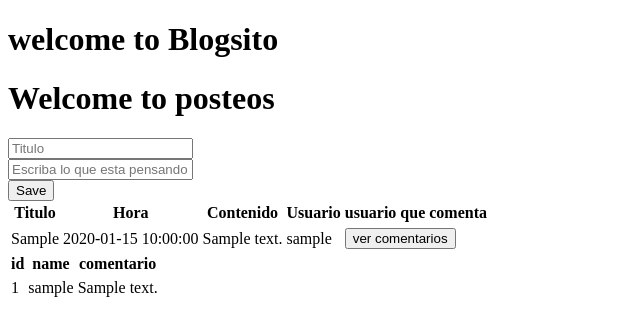
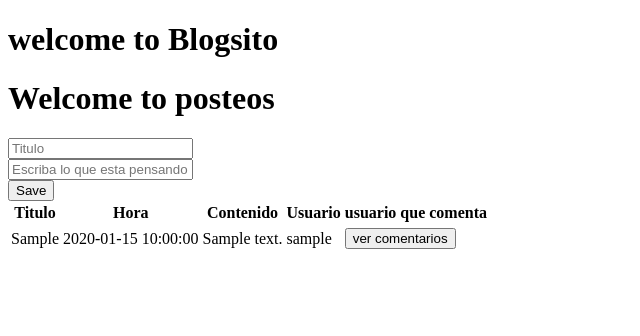
Before and after one commit to Magucero/blogsito, a Flask app: page /posts in a window 1280 px wide. Shown: the top 336 px of the page, without its empty margins (0-640 px from the left). Run offline with Flask 3, Linux system fonts and the light colour scheme; tables that the repository leaves empty hold one stand-in row (values such as "Sample post").

Commit message:
esta para hacerle el front perrito malvado

```diff
--- a/app.py
+++ b/app.py
@@ -51,7 +51,8 @@ def logout():
 
 @app.route('/posts/<int:posts_id>',methods = ['GET','POST'])
 def posteos_ver(posts_id):
-     comentarios = Comentario.query.all()
+     #comentarios = Comentario.query.all()
+     comentarios_filter = Comentario.query.filter_by(post_id = posts_id )
      posteo = Posts.query.get_or_404(posts_id)
 
      if request.method == 'POST':
@@ -72,7 +73,7 @@ def posteos_ver(posts_id):
      return render_template(
          'posteos_ver.html',
               posteo = posteo,
-              comentarios = comentarios
+              comentarios = comentarios_filter
               )
 
 
@@ -95,7 +96,7 @@ def posts():
 
         db.session.add(post)
         db.session.commit()
-        return redirect(url_for('index'))
+        return redirect(url_for('posts'))
 
     return render_template(
         'posts.html',
@@ -149,7 +150,7 @@ def register():
         db.session.commit()
 
         flash('usuario creado con exito','succes')
-        return redirect(url_for('index'))
+        return redirect(url_for('login'))
 
     return render_template(
         'auth/register.html'
--- a/templates/layout.html
+++ b/templates/layout.html
@@ -11,7 +11,7 @@
         {%if current_user.is_authenticated %}
         <ul class="nav-item">
             <li><a class="nav-link" href="{{ url_for('logout') }}">Cerrar Sesión</a></li>
-            <li><a href="{{ url_for('index') }}"> Volver al inicio</a></li>
+            <li><a href="{{ url_for('posts') }}"> Volver al inicio</a></li>
         </ul>
 
         <h2>welcome, {{ current_user.username }}</h2>
--- a/templates/posteos_ver.html
+++ b/templates/posteos_ver.html
@@ -11,6 +11,7 @@
             <th>name</th>
             <th>Fecha/Hora</th>
             <th>comentario</th>
+            <th>id del posteo</th>
 
         <tr>
             {% for comentario in comentarios %}
@@ -19,6 +20,7 @@
                     <td>{{ comentario.user_c.username }}</td>
                     <td> {{ comentario.date }}</td>
                     <td>{{ comentario.contenido }}</td>
+                    <td>{{ comentario.posteo.id}}</td>
 
                 </tr>
             {% endfor%}
--- a/templates/posts.html
+++ b/templates/posts.html
@@ -43,25 +43,6 @@
         </tr>
 
         </table>
-
-        <table>
-            <th>id</th>
-            <th>name</th>
-            <th>comentario</th>
-
-        <tr>
-            {% for comentario in coment_list %}
-                <tr>
-                    <td>{{ comentario }}</td>
-                    <td>{{ comentario.user_c.username }}</td>
-                    <td>{{ comentario.contenido }}</td>
-
-                </tr>
-            {% endfor%}
-        </tr>
-
-        </table>
-
         </div>
     </div>
 
```
